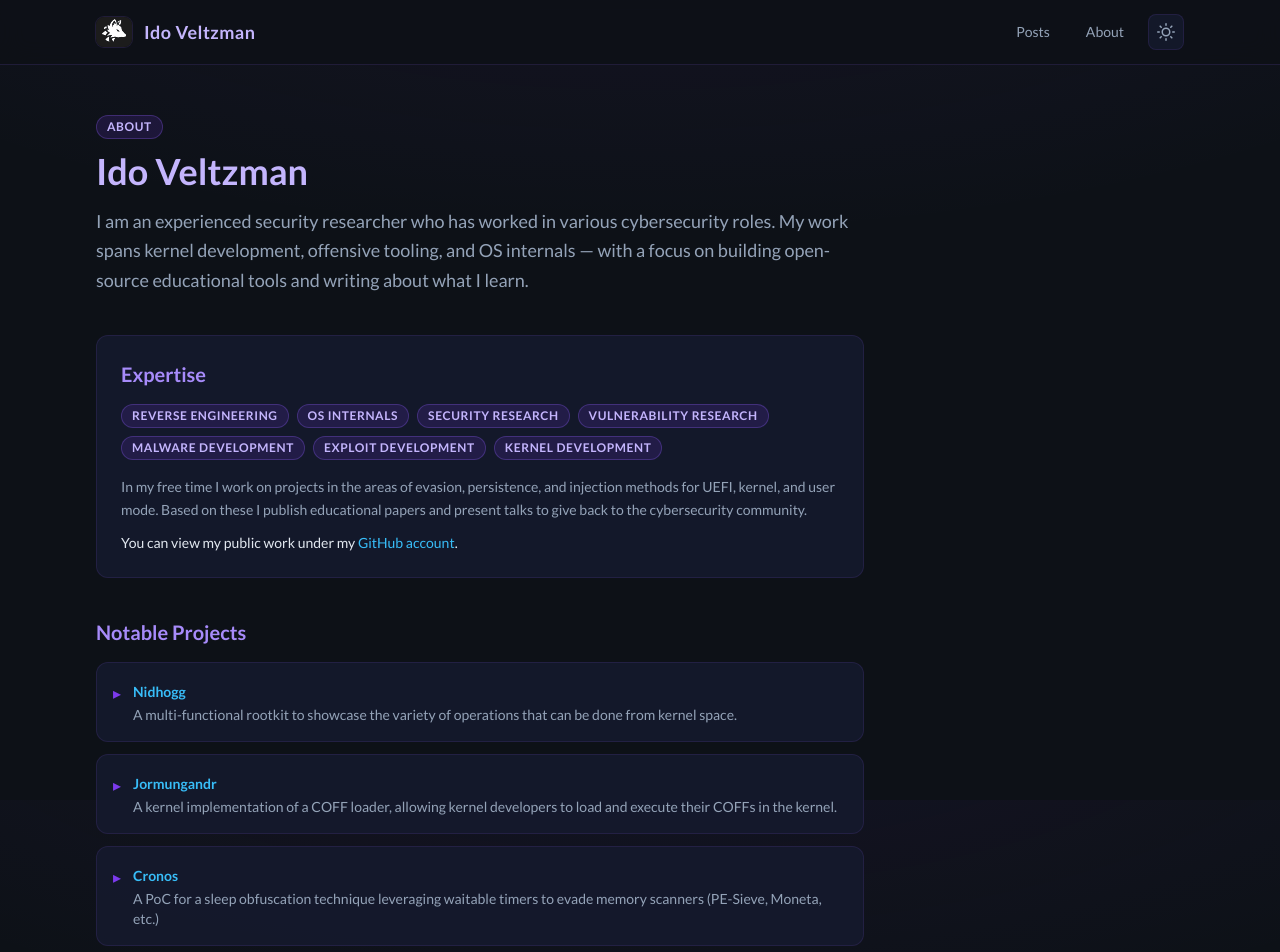
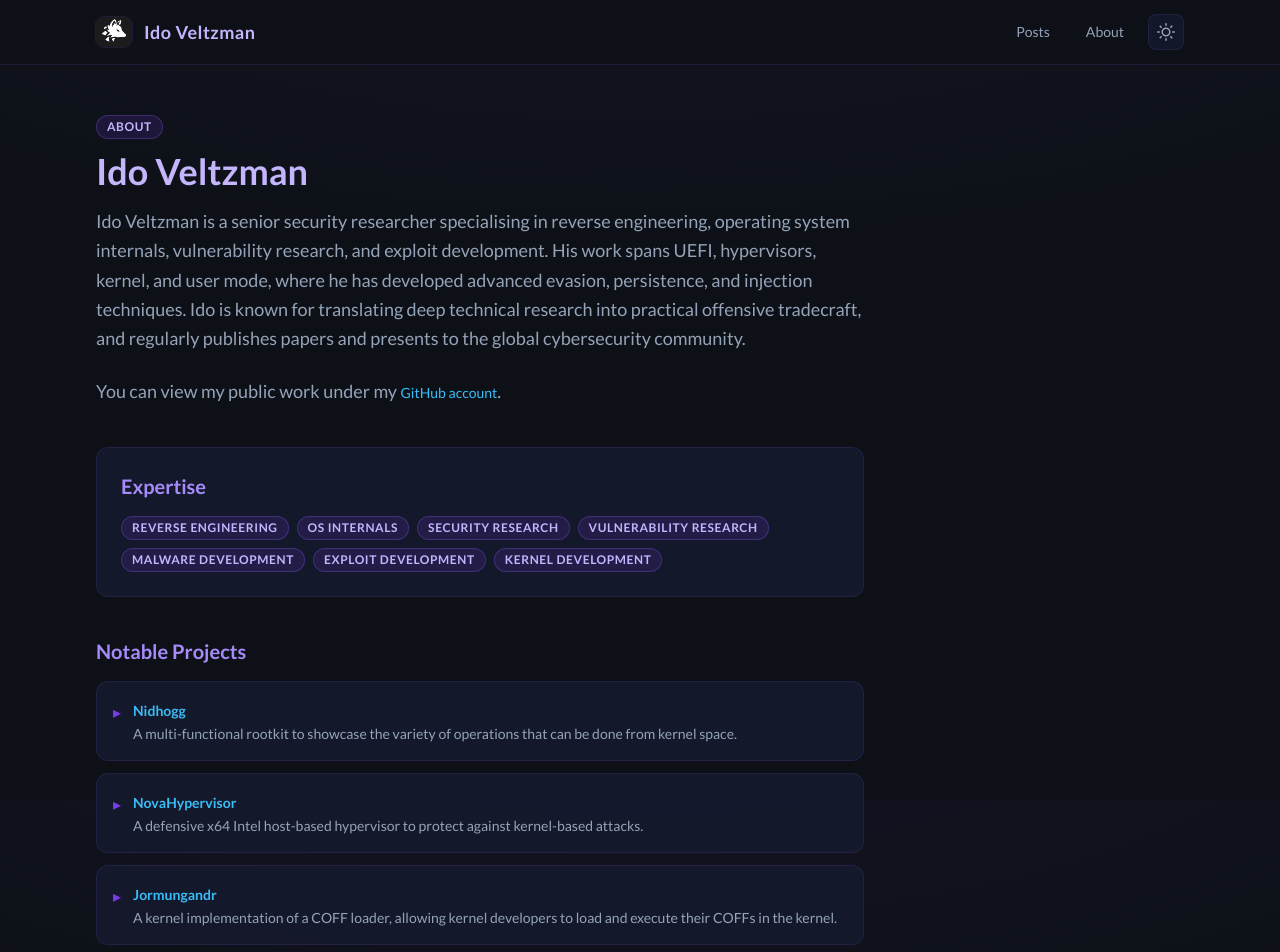
Before and after one commit to Idov31/idov31.github.io, a Next.js app: page /about in a window 1280 px wide. Shown: the top 952 px of the page. Built offline with nearby package versions, Linux system fonts and the light colour scheme.

Commit message:
Fixed the about page

```diff
--- a/src/app/about/page.tsx
+++ b/src/app/about/page.tsx
@@ -19,9 +19,11 @@ export default function About() {
                 <div className="badge badge-purple mb-3">About</div>
                 <h1 className="text-4xl font-bold text-txtHeader mb-4">Ido Veltzman</h1>
                 <p className="text-txtMuted text-lg leading-relaxed">
-                    I am an experienced security researcher who has worked in various cybersecurity roles.
-                    My work spans kernel development, offensive tooling, and OS internals — with a focus on
-                    building open-source educational tools and writing about what I learn.
+                    Ido Veltzman is a senior security researcher specialising in reverse engineering, operating system internals, vulnerability research, and exploit development. His work spans UEFI, hypervisors, kernel, and user mode, where he has developed advanced evasion, persistence, and injection techniques. Ido is known for translating deep technical research into practical offensive tradecraft, and regularly publishes papers and presents to the global cybersecurity community.
+                </p><br />
+                <p className="text-txtMuted text-lg leading-relaxed">
+                    You can view my public work under my{" "}
+                    <StyledLink href="https://github.com/idov31" content="GitHub account" textSize="text-sm" />.
                 </p>
             </div>
 
@@ -33,15 +35,6 @@ export default function About() {
                         <span key={skill} className="badge badge-purple">{skill}</span>
                     ))}
                 </div>
-                <p className="text-txtMuted text-sm leading-relaxed mt-4">
-                    In my free time I work on projects in the areas of evasion, persistence, and injection methods
-                    for UEFI, kernel, and user mode. Based on these I publish educational papers and present talks
-                    to give back to the cybersecurity community.
-                </p>
-                <p className="text-sm mt-3">
-                    You can view my public work under my{" "}
-                    <StyledLink href="https://github.com/idov31" content="GitHub account" textSize="text-sm"/>.
-                </p>
             </section>
 
             {/* ── Projects ───────────────────────────── */}
@@ -49,17 +42,17 @@ export default function About() {
                 <h2 className="text-xl font-semibold text-txtSubHeader mb-4">Notable Projects</h2>
                 <ul className="space-y-3">
                     {[
-                        {href: "https://github.com/Idov31/Nidhogg", name: "Nidhogg", desc: "A multi-functional rootkit to showcase the variety of operations that can be done from kernel space."},
-                        {href: "https://github.com/Idov31/Jormungandr", name: "Jormungandr", desc: "A kernel implementation of a COFF loader, allowing kernel developers to load and execute their COFFs in the kernel."},
-                        {href: "https://github.com/Idov31/Cronos", name: "Cronos", desc: "A PoC for a sleep obfuscation technique leveraging waitable timers to evade memory scanners (PE-Sieve, Moneta, etc.)"},
-                        {href: "https://github.com/Idov31/NovaHypervisor", name: "NovaHypervisor", desc: "A defensive x64 Intel host-based hypervisor to protect against kernel-based attacks."},
-                        {href: "https://github.com/Idov31/Venom", name: "Venom", desc: "A library performing evasive communication using a stolen browser socket."},
-                        {href: "https://github.com/Idov31/Sandman", name: "Sandman", desc: "An NTP-based backdoor for operations in hardened networks."},
+                        { href: "https://github.com/Idov31/Nidhogg", name: "Nidhogg", desc: "A multi-functional rootkit to showcase the variety of operations that can be done from kernel space." },
+                        { href: "https://github.com/Idov31/NovaHypervisor", name: "NovaHypervisor", desc: "A defensive x64 Intel host-based hypervisor to protect against kernel-based attacks." },
+                        { href: "https://github.com/Idov31/Jormungandr", name: "Jormungandr", desc: "A kernel implementation of a COFF loader, allowing kernel developers to load and execute their COFFs in the kernel." },
+                        { href: "https://github.com/Idov31/Cronos", name: "Cronos", desc: "A PoC for a sleep obfuscation technique leveraging waitable timers to evade memory scanners (PE-Sieve, Moneta, etc.)" },
+                        { href: "https://github.com/Idov31/Venom", name: "Venom", desc: "A library performing evasive communication using a stolen browser socket." },
+                        { href: "https://github.com/Idov31/Sandman", name: "Sandman", desc: "An NTP-based backdoor for operations in hardened networks." },
                     ].map(item => (
                         <li key={item.name} className="card-surface rounded-xl p-4 flex gap-3 group">
                             <span className="text-accentPurple mt-0.5 flex-shrink-0">▸</span>
                             <div>
-                                <StyledLink href={item.href} content={item.name} textSize="text-sm font-semibold"/>
+                                <StyledLink href={item.href} content={item.name} textSize="text-sm font-semibold" />
                                 <p className="text-txtMuted text-sm mt-0.5">{item.desc}</p>
                             </div>
                         </li>
@@ -123,9 +116,9 @@ export default function About() {
                             />
                             <p className="text-txtMuted text-sm mt-0.5">
                                 Articles in one of Israel&#39;s oldest active security zines, covering a{" "}
-                                <StyledLink href="https://www.digitalwhisper.co.il/files/Zines/0x78/DW120-6-HotKeyExploitation.pdf" content="persistence method" textSize="text-sm"/>,{" "}
-                                an <StyledLink href="https://www.digitalwhisper.co.il/files/Zines/0x89/DW137-2-StompedFunctions.pdf" content="injection method" textSize="text-sm"/>,
-                                and <StyledLink href="https://www.digitalwhisper.co.il/files/Zines/0x94/DW148-2-VenomPoisoningSockets.pdf" content="evasive communication" textSize="text-sm"/>.
+                                <StyledLink href="https://www.digitalwhisper.co.il/files/Zines/0x78/DW120-6-HotKeyExploitation.pdf" content="persistence method" textSize="text-sm" />,{" "}
+                                an <StyledLink href="https://www.digitalwhisper.co.il/files/Zines/0x89/DW137-2-StompedFunctions.pdf" content="injection method" textSize="text-sm" />,
+                                and <StyledLink href="https://www.digitalwhisper.co.il/files/Zines/0x94/DW148-2-VenomPoisoningSockets.pdf" content="evasive communication" textSize="text-sm" />.
                             </p>
                         </div>
                     </li>
@@ -137,9 +130,9 @@ export default function About() {
                 <h2 className="text-xl font-semibold text-txtSubHeader mb-3">Get In Touch</h2>
                 <p className="text-txtMuted text-sm leading-relaxed">
                     Feel free to reach out via{" "}
-                    <StyledLink href="https://x.com/idov31" content="X (Twitter)" textSize="text-sm"/>,{" "}
-                    <StyledLink href="https://t.me/idov31" content="Telegram" textSize="text-sm"/>, or{" "}
-                    <StyledLink href="mailto:idov3110@gmail.com" content="email" textSize="text-sm"/>{" "}
+                    <StyledLink href="https://x.com/idov31" content="X (Twitter)" textSize="text-sm" />,{" "}
+                    <StyledLink href="https://t.me/idov31" content="Telegram" textSize="text-sm" />, or{" "}
+                    <StyledLink href="mailto:idov3110@gmail.com" content="email" textSize="text-sm" />{" "}
                     regarding any of my projects or publications. Enjoy the blog!
                 </p>
             </section>
```
